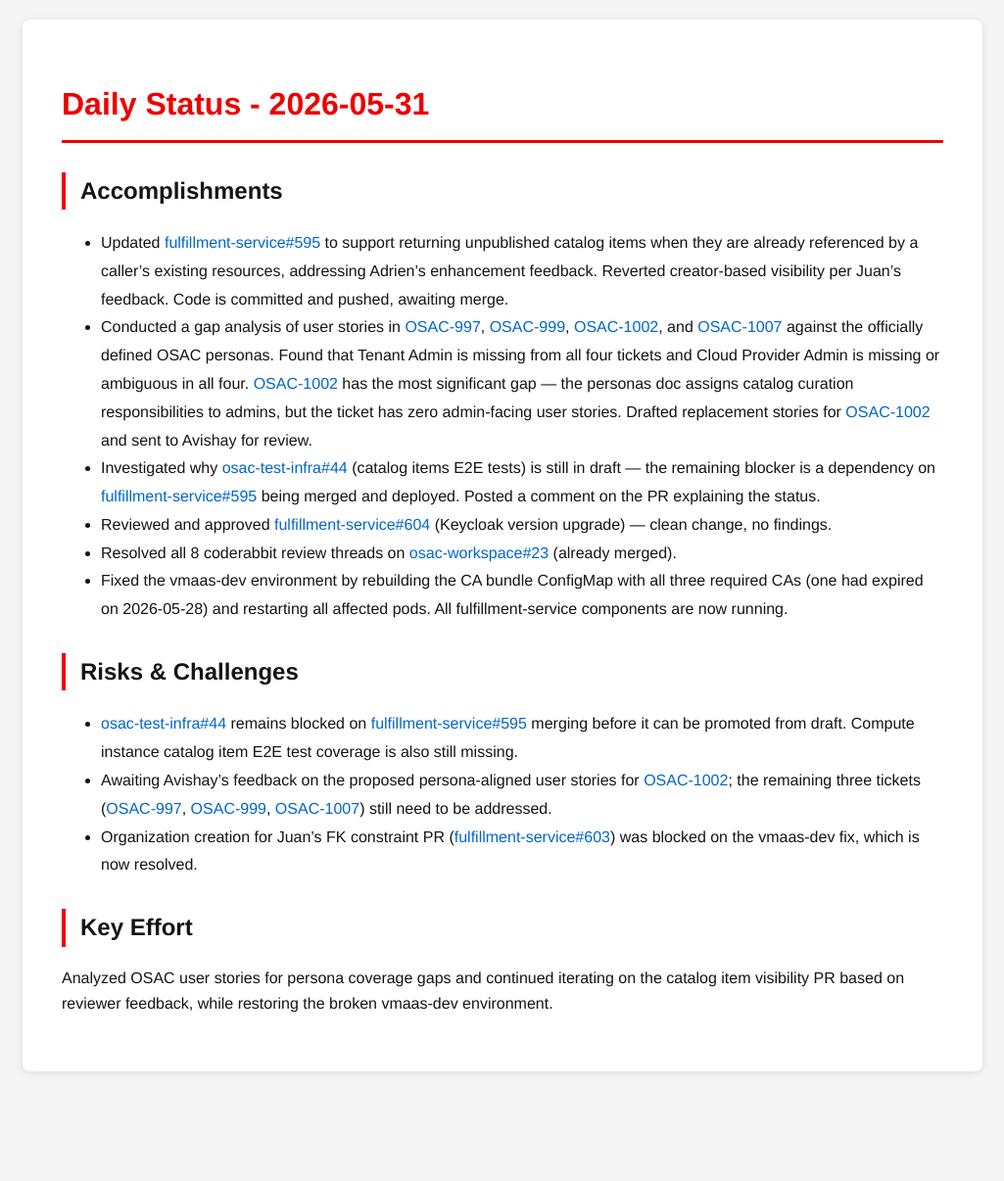
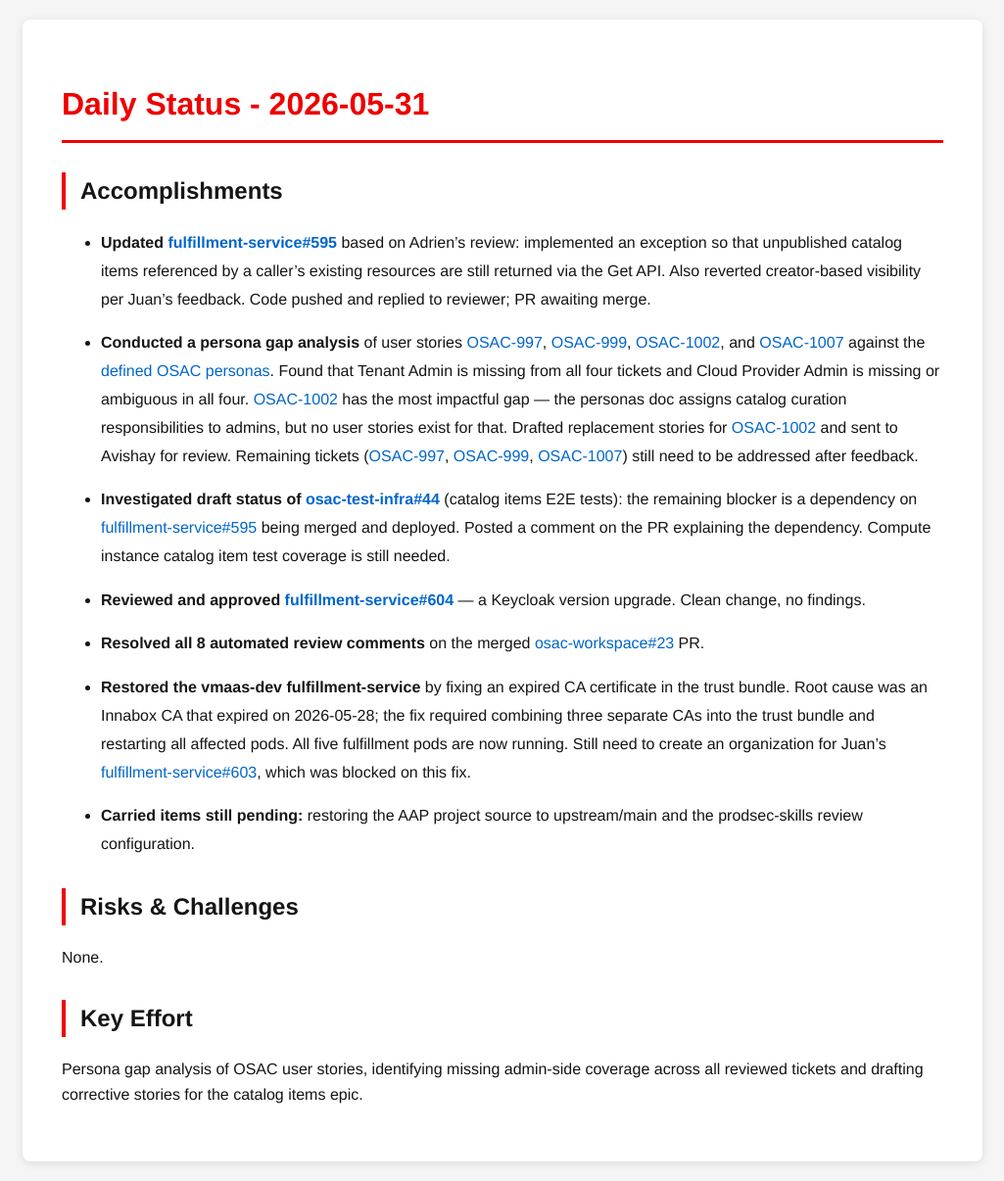
Before and after one commit to tzvatot/daily-status, a Jekyll site: the page built from 2026-05-31.md, in a window 1280 px wide. Shown: the whole page at 98% size, without its empty margins (127-1152 px from the left). Built offline with Jekyll 4.4.1, drawn with Linux system fonts in a browser that asks for light colours; before the commit the page ends 1114 px from its top, so only the background shows below that.

Commit message:
Daily status update - 2026-05-31

```diff
--- a/2026-05-31.md
+++ b/2026-05-31.md
@@ -7,17 +7,25 @@
 # Daily Status - 2026-05-31
 
 ## Accomplishments
-- Updated [fulfillment-service#595](https://github.com/osac-project/fulfillment-service/pull/595) to support returning unpublished catalog items when they are already referenced by a caller's existing resources, addressing Adrien's enhancement feedback. Reverted creator-based visibility per Juan's feedback. Code is committed and pushed, awaiting merge.
-- Conducted a gap analysis of user stories in [OSAC-997](https://redhat.atlassian.net/browse/OSAC-997), [OSAC-999](https://redhat.atlassian.net/browse/OSAC-999), [OSAC-1002](https://redhat.atlassian.net/browse/OSAC-1002), and [OSAC-1007](https://redhat.atlassian.net/browse/OSAC-1007) against the officially defined OSAC personas. Found that Tenant Admin is missing from all four tickets and Cloud Provider Admin is missing or ambiguous in all four. [OSAC-1002](https://redhat.atlassian.net/browse/OSAC-1002) has the most significant gap — the personas doc assigns catalog curation responsibilities to admins, but the ticket has zero admin-facing user stories. Drafted replacement stories for [OSAC-1002](https://redhat.atlassian.net/browse/OSAC-1002) and sent to Avishay for review.
-- Investigated why [osac-test-infra#44](https://github.com/osac-project/osac-test-infra/pull/44) (catalog items E2E tests) is still in draft — the remaining blocker is a dependency on [fulfillment-service#595](https://github.com/osac-project/fulfillment-service/pull/595) being merged and deployed. Posted a comment on the PR explaining the status.
-- Reviewed and approved [fulfillment-service#604](https://github.com/osac-project/fulfillment-service/pull/604) (Keycloak version upgrade) — clean change, no findings.
-- Resolved all 8 coderabbit review threads on [osac-workspace#23](https://github.com/osac-project/osac-workspace/pull/23) (already merged).
-- Fixed the vmaas-dev environment by rebuilding the CA bundle ConfigMap with all three required CAs (one had expired on 2026-05-28) and restarting all affected pods. All fulfillment-service components are now running.
+
+- **Updated [fulfillment-service#595](https://github.com/osac-project/fulfillment-service/pull/595)** based on Adrien's review: implemented an exception so that unpublished catalog items referenced by a caller's existing resources are still returned via the Get API. Also reverted creator-based visibility per Juan's feedback. Code pushed and replied to reviewer; PR awaiting merge.
+
+- **Conducted a persona gap analysis** of user stories [OSAC-997](https://redhat.atlassian.net/browse/OSAC-997), [OSAC-999](https://redhat.atlassian.net/browse/OSAC-999), [OSAC-1002](https://redhat.atlassian.net/browse/OSAC-1002), and [OSAC-1007](https://redhat.atlassian.net/browse/OSAC-1007) against the [defined OSAC personas](https://github.com/osac-project/docs/blob/main/personas.md). Found that Tenant Admin is missing from all four tickets and Cloud Provider Admin is missing or ambiguous in all four. [OSAC-1002](https://redhat.atlassian.net/browse/OSAC-1002) has the most impactful gap — the personas doc assigns catalog curation responsibilities to admins, but no user stories exist for that. Drafted replacement stories for [OSAC-1002](https://redhat.atlassian.net/browse/OSAC-1002) and sent to Avishay for review. Remaining tickets ([OSAC-997](https://redhat.atlassian.net/browse/OSAC-997), [OSAC-999](https://redhat.atlassian.net/browse/OSAC-999), [OSAC-1007](https://redhat.atlassian.net/browse/OSAC-1007)) still need to be addressed after feedback.
+
+- **Investigated draft status of [osac-test-infra#44](https://github.com/osac-project/osac-test-infra/pull/44)** (catalog items E2E tests): the remaining blocker is a dependency on [fulfillment-service#595](https://github.com/osac-project/fulfillment-service/pull/595) being merged and deployed. Posted a comment on the PR explaining the dependency. Compute instance catalog item test coverage is still needed.
+
+- **Reviewed and approved [fulfillment-service#604](https://github.com/osac-project/fulfillment-service/pull/604)** — a Keycloak version upgrade. Clean change, no findings.
+
+- **Resolved all 8 automated review comments** on the merged [osac-workspace#23](https://github.com/osac-project/osac-workspace/pull/23) PR.
+
+- **Restored the vmaas-dev fulfillment-service** by fixing an expired CA certificate in the trust bundle. Root cause was an Innabox CA that expired on 2026-05-28; the fix required combining three separate CAs into the trust bundle and restarting all affected pods. All five fulfillment pods are now running. Still need to create an organization for Juan's [fulfillment-service#603](https://github.com/osac-project/fulfillment-service/pull/603), which was blocked on this fix.
+
+- **Carried items still pending:** restoring the AAP project source to upstream/main and the prodsec-skills review configuration.
 
 ## Risks & Challenges
-- [osac-test-infra#44](https://github.com/osac-project/osac-test-infra/pull/44) remains blocked on [fulfillment-service#595](https://github.com/osac-project/fulfillment-service/pull/595) merging before it can be promoted from draft. Compute instance catalog item E2E test coverage is also still missing.
-- Awaiting Avishay's feedback on the proposed persona-aligned user stories for [OSAC-1002](https://redhat.atlassian.net/browse/OSAC-1002); the remaining three tickets ([OSAC-997](https://redhat.atlassian.net/browse/OSAC-997), [OSAC-999](https://redhat.atlassian.net/browse/OSAC-999), [OSAC-1007](https://redhat.atlassian.net/browse/OSAC-1007)) still need to be addressed.
-- Organization creation for Juan's FK constraint PR ([fulfillment-service#603](https://github.com/osac-project/fulfillment-service/pull/603)) was blocked on the vmaas-dev fix, which is now resolved.
+
+None.
 
 ## Key Effort
-Analyzed OSAC user stories for persona coverage gaps and continued iterating on the catalog item visibility PR based on reviewer feedback, while restoring the broken vmaas-dev environment.
+
+Persona gap analysis of OSAC user stories, identifying missing admin-side coverage across all reviewed tickets and drafting corrective stories for the catalog items epic.
```
